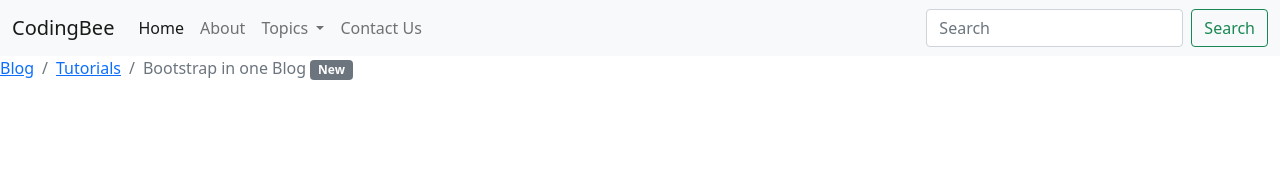
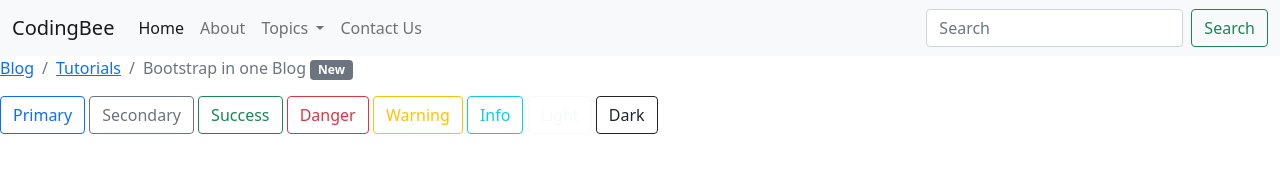
Before and after one commit to laibakamal/Bootstrap-Project1, a plain HTML site: page index.html in a window 1280 px wide. Drawn offline with nearby package versions, Linux system fonts and the light colour scheme.

Commit message:
outlined buttons added

```diff
--- a/index.html
+++ b/index.html
@@ -97,6 +97,20 @@
     </ol>
   </nav>
 
+
+
+  <!-- BUTTONS -->
+  <!-- outlined button -->
+  <button type="button" class="btn btn-outline-primary">Primary</button>
+  <button type="button" class="btn btn-outline-secondary">Secondary</button>
+  <button type="button" class="btn btn-outline-success">Success</button>
+  <button type="button" class="btn btn-outline-danger">Danger</button>
+  <button type="button" class="btn btn-outline-warning">Warning</button>
+  <button type="button" class="btn btn-outline-info">Info</button>
+  <button type="button" class="btn btn-outline-light">Light</button>
+  <button type="button" class="btn btn-outline-dark">Dark</button>
+
+
   <!-- Optional JavaScript; choose one of the two! -->
 
   <!-- Option 1: Bootstrap Bundle with Popper -->
```
